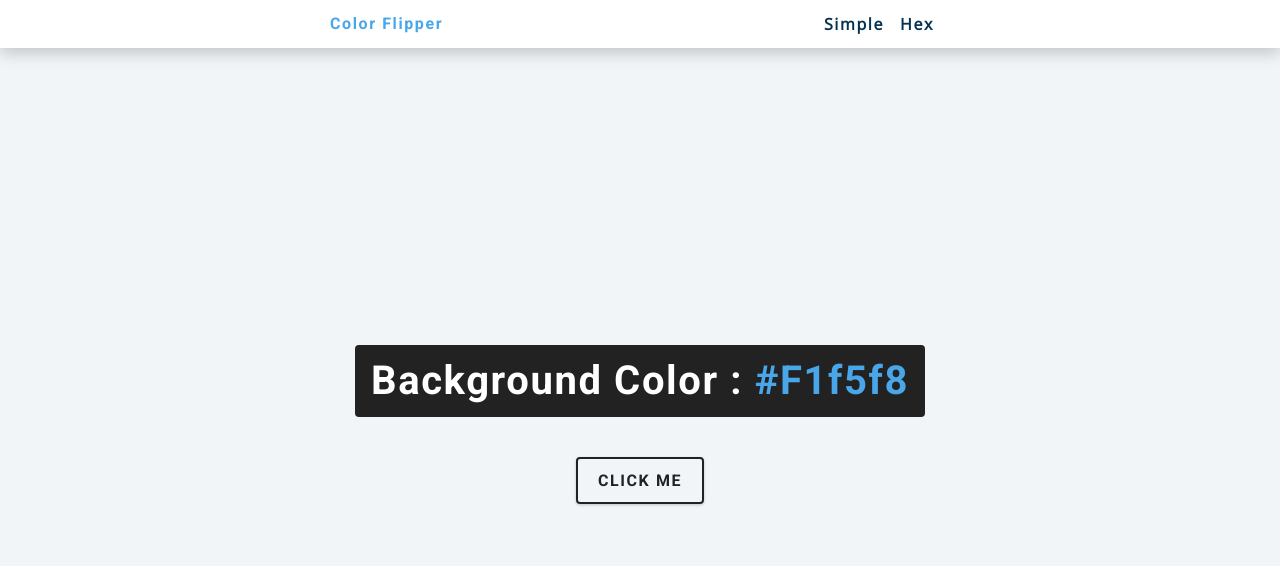
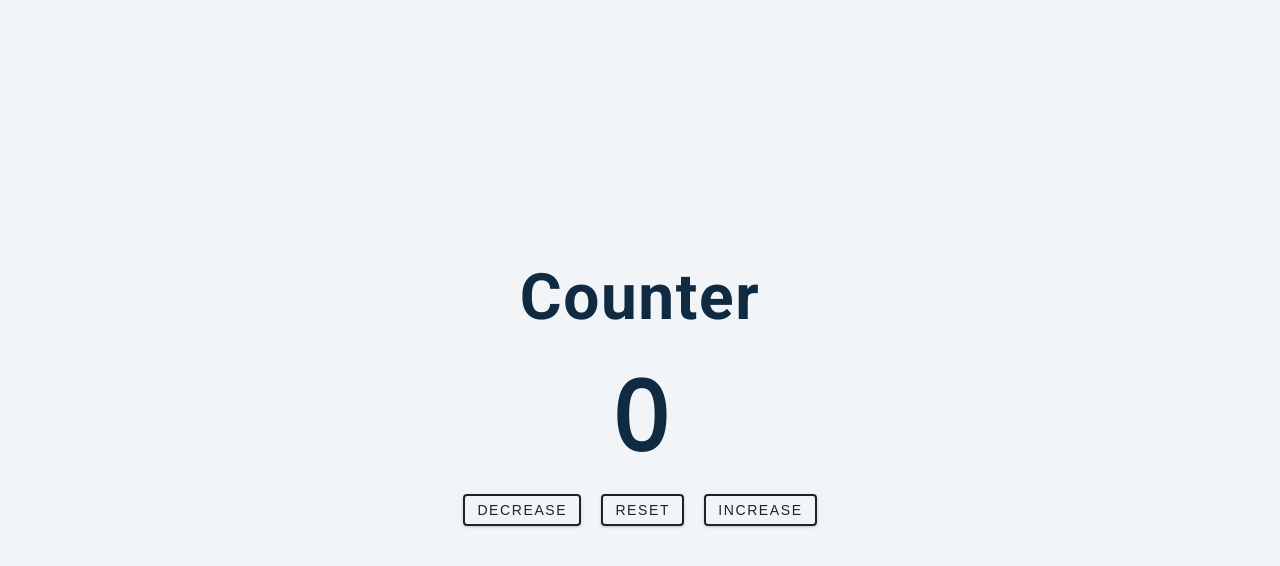
Before and after one commit to marclztn/Programming-11-projects, a plain HTML site: page setup/index.html in a window 1280 px wide. Drawn offline with nearby package versions, Linux system fonts and the light colour scheme.

Commit message:
Add files via upload

```diff
--- a/setup/app.js
+++ b/setup/app.js
@@ -1,12 +1,26 @@
-const colors = ["green", "red", "rgba(133,122,200)", "#f15025"];
-const btn = document.getElementById("btn");
-const color = document.querySelector(".color");
-btn.addEventListener("click", function () {
-  const randomNumber = getRandomNumber();
-  // console.log(randomNumber);
-  document.body.style.backgroundColor = colors[randomNumber];
-  color.textContent = colors[randomNumber];
+let count = 0;
+const value = document.querySelector("#value");
+const btns = document.querySelectorAll(".btn");
+btns.forEach(function (btn) {
+  btn.addEventListener("click", function (e) {
+    const styles = e.currentTarget.classList;
+    if (styles.contains("decrease")) {
+      count--;
+    } else if (styles.contains("increase")) {
+      count++;
+    } else {
+      count = 0;
+    }
+
+    if (count > 0) {
+      value.style.color = "green";
+    }
+    if (count < 0) {
+      value.style.color = "red";
+    }
+    if (count === 0) {
+      value.style.color = "#222";
+    }
+    value.textContent = count;
+  });
 });
-function getRandomNumber() {
-  return Math.floor(Math.random() * colors.length);
-}
--- a/setup/index.html
+++ b/setup/index.html
@@ -3,28 +3,23 @@
   <head>
     <meta charset="UTF-8" />
     <meta name="viewport" content="width=device-width, initial-scale=1.0" />
-    <title>Color Flipper || Simple</title>
+    <title>Counter</title>
 
     <!-- styles -->
     <link rel="stylesheet" href="styles.css" />
   </head>
   <body>
-    <nav>
-      <div class="nav-center">
-        <h4>color flipper</h4>
-        <ul class="nav-links">
-          <li><a href="index.html">simple</a></li>
-          <li><a href="hex.html">hex</a></li>
-        </ul>
-      </div>
-    </nav>
     <main>
-      <div class="container">
-        <h2>background color  : <span class="color">#f1f5f8</span></h2>
-        <button class="btn btn-hero" id="btn">click me</button>
+<div class="container">
+<h1>counter</h1>
+<span id="value">0</span>
+<div class="button-container">
+<button class="btn decrease">decrease</button>
+<button class="btn reset">reset</button>
+          <button class="btn increase">increase</button>
+        </div>
       </div>
     </main>
-    <!-- javascript -->
     <script src="app.js"></script>
   </body>
 </html>
--- a/setup/styles.css
+++ b/setup/styles.css
@@ -153,82 +153,38 @@ main {
 
 /*
 ===============
-Nav
+Counter
 ===============
 */
-nav {
-  background: var(--clr-white);
-  height: 3rem;
-  display: grid;
-  align-items: center;
-  box-shadow: var(--dark-shadow);
-}
-.nav-center {
-  width: 90vw;
-  max-width: var(--fixed-width);
-  margin: 0 auto;
-  display: flex;
-  align-items: center;
-  justify-content: space-between;
-}
-.nav-center h4 {
-  margin-bottom: 0;
-  color: var(--clr-primary-5);
-}
-.nav-links {
-  display: flex;
-}
-nav a {
-  text-transform: capitalize;
-  font-weight: 700;
-  font-size: 1rem;
-  color: var(--clr-primary-1);
-  letter-spacing: var(--spacing);
-  margin-right: 1rem;
-}
-nav a:hover {
-  color: var(--clr-primary-5);
-}
-/*
-===============
-Container
-===============
-*/
+
 main {
-  min-height: calc(100vh - 3rem);
+  min-height: 100vh;
   display: grid;
   place-items: center;
 }
 .container {
   text-align: center;
 }
-.container h2 {
-  background: var(--clr-black);
-  color: var(--clr-white);
-  padding: 1rem;
-  border-radius: var(--radius);
-  margin-bottom: 2.5rem;
+#value {
+  font-size: 6rem;
+  font-weight: bold;
 }
-.color {
-  color: var(--clr-primary-5);
-}
-.btn-hero {
-  font-family: var(--ff-primary);
+.btn {
   text-transform: uppercase;
   background: transparent;
   color: var(--clr-black);
+  padding: 0.375rem 0.75rem;
   letter-spacing: var(--spacing);
   display: inline-block;
-  font-weight: 700;
   transition: var(--transition);
+  font-size: 0.875rem;
   border: 2px solid var(--clr-black);
   cursor: pointer;
   box-shadow: 0 1px 3px rgba(0, 0, 0, 0.2);
   border-radius: var(--radius);
-  font-size: 1rem;
-  padding: 0.75rem 1.25rem;
+  margin: 0.5rem;
 }
-.btn-hero:hover {
+.btn:hover {
   color: var(--clr-white);
   background: var(--clr-black);
 }
```
